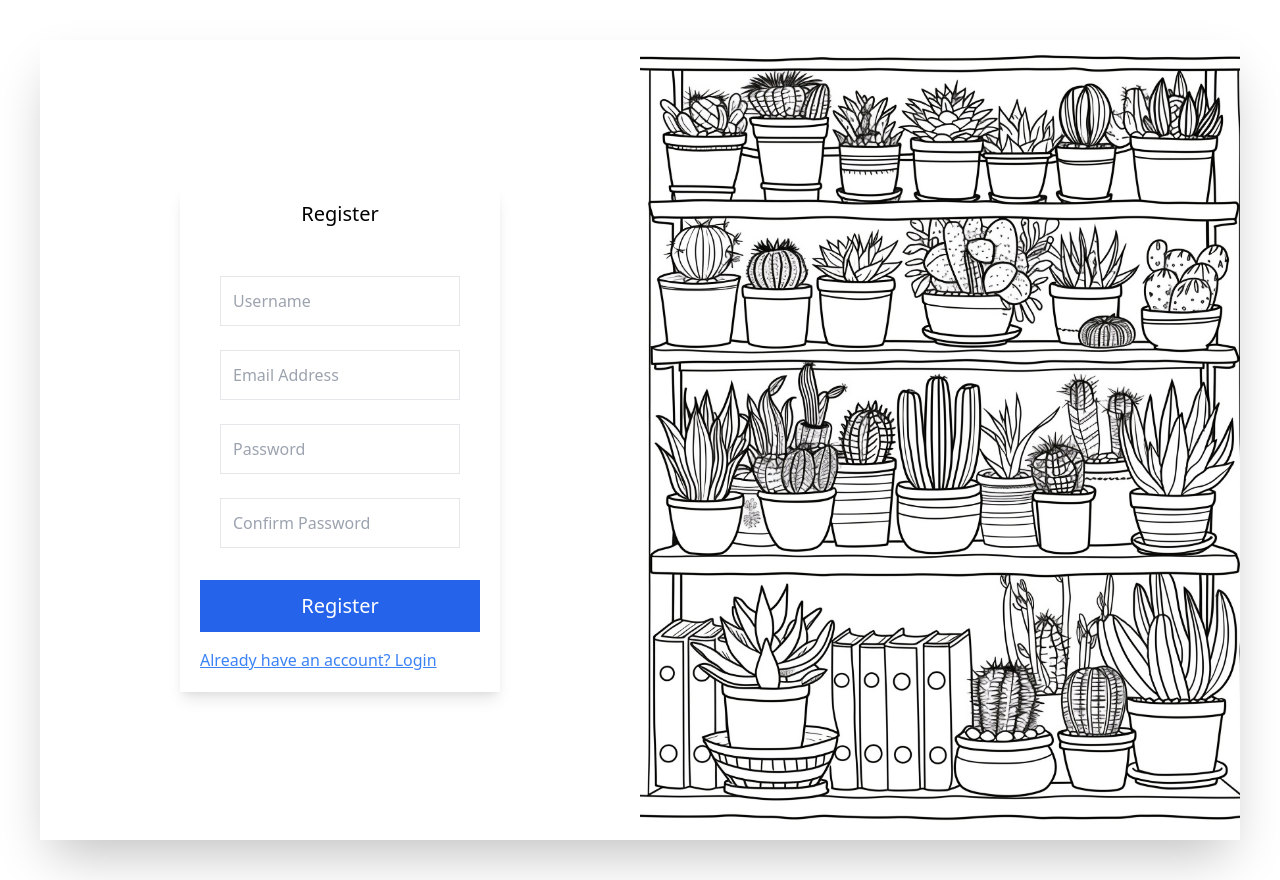
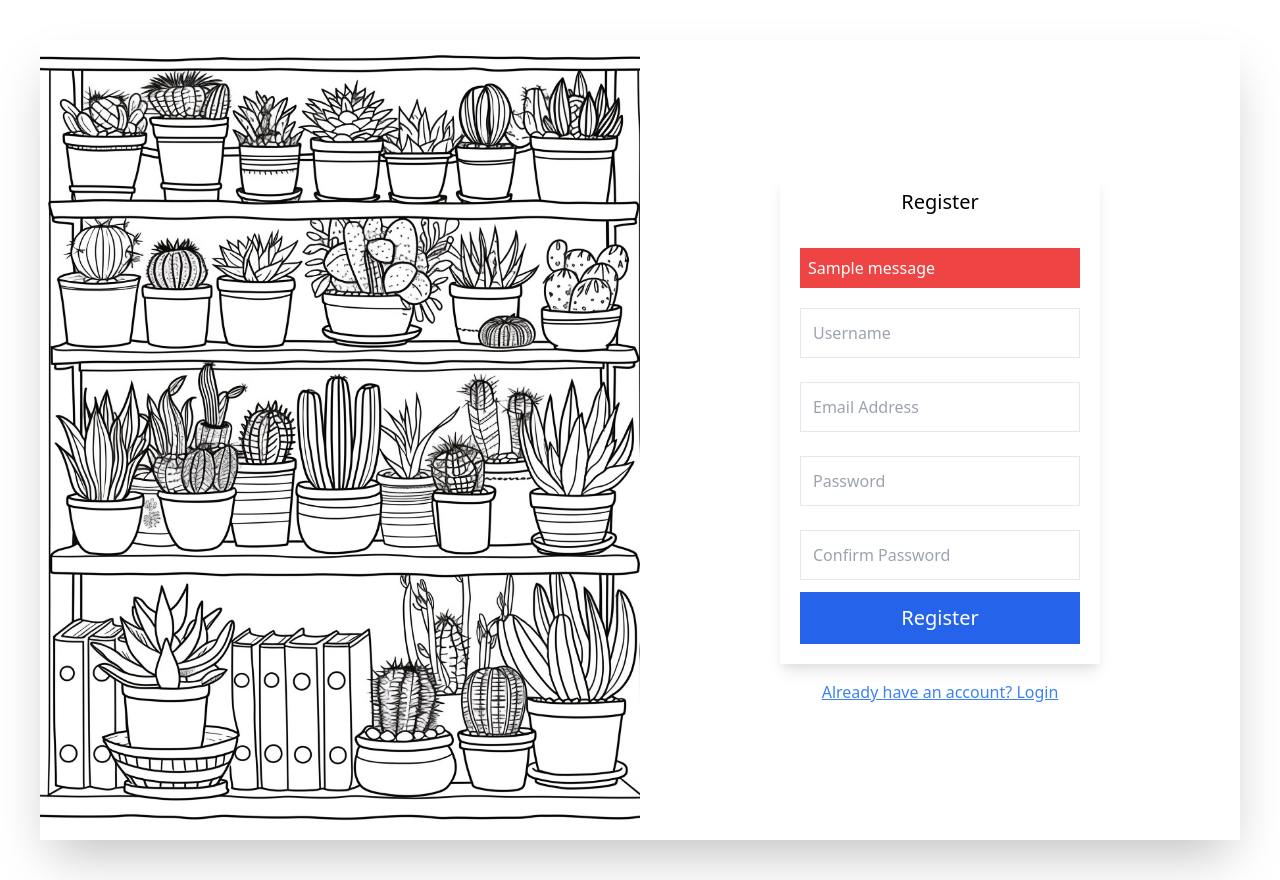
Before and after one commit to ylegzouli/template_saas, a Django app: page /register/ in a window 1280 px wide. Run offline with Django 5.2, Linux system fonts and the light colour scheme; tables that the repository leaves empty hold one stand-in row (values such as "Sample post"); one stand-in notice (Sample message) is shown.

Commit message:
register clean

```diff
--- a/core/forms.py
+++ b/core/forms.py
@@ -4,15 +4,16 @@ from django.contrib.auth.models import User
 from django.contrib.auth.forms import UserCreationForm
 
 class CustomUserCreationForm(UserCreationForm):
-    email = forms.EmailField(required=True, help_text='Required. Enter a valid email address.')
+    # email = forms.EmailField(required=True, help_text='Required. Enter a valid email address.')
 
     class Meta(UserCreationForm.Meta):
         model = User
-        fields = UserCreationForm.Meta.fields + ('email',)
+        # fields = UserCreationForm.Meta.fields + ('email',)
+        fields = UserCreationForm.Meta.fields
 
     def save(self, commit=True):
         user = super().save(commit=False)
-        user.email = self.cleaned_data['email']
+        # user.email = self.cleaned_data['email']
         if commit:
             user.save()
         return user
--- a/core/templates/core/register.html
+++ b/core/templates/core/register.html
@@ -1,29 +1,34 @@
-
 {% extends 'core/base.html' %}
 {% load static %}
 
 {% block content %}
 <div class="md:m-10 shadow-2xl">
     <div class="grid grid-cols-1 md:grid-cols-2">
+    <div style="background-image: url('{% static 'images/login.png' %}'); background-size: cover; background-position: center; height: 100vh;"></div>
 
         <div class="flex flex-col items-center justify-center h-screen">
-                <form method="post" action="{% url 'login' %}" class="shadow-lg w-80">
+            <form method="post" action="{% url 'register' %}" class="shadow-lg w-80">
                 {% csrf_token %}
                 <div class="my-3 text-xl font-medium text-center">Register</div>
                 <div class="p-5 pt-3">
-                        <div class="p-5 pt-3">
+                    {% if messages %}
+                        {% for message in messages %}
+                            <div class="bg-red-500 text-white p-2 my-2">
+                                {{ message }}
+                            </div>
+                        {% endfor %}
+                    {% endif %}
                     <input type="text" name="username" placeholder="Username" class="w-full p-3 my-3 border outline-0 placeholder:text-black">
                     <input type="email" name="email" placeholder="Email Address" class="w-full p-3 my-3 border outline-0 placeholder:text-black">
                     <input type="password" name="password1" placeholder="Password" class="w-full p-3 my-3 border outline-0 placeholder:text-black">
                     <input type="password" name="password2" placeholder="Confirm Password" class="w-full p-3 my-3 border outline-0 placeholder:text-black">
+                    <button type="submit" class="w-full p-3 text-xl font-medium text-center text-white bg-blue-600">Register</button>
                 </div>
-                        <button type="submit" class="w-full p-3 text-xl font-medium text-center text-white bg-blue-600">Register</button>
             </form>
             <div class="mt-4">
                 <a href="{% url 'login' %}" class="text-blue-500 underline">Already have an account? Login</a>
             </div>
         </div>
     </div>
-            <div style="background-image: url('{% static 'images/login.png' %}'); background-size: cover; background-position: center; height: 100vh;"></div>
 </div>
 {% endblock %}
--- a/core/views.py
+++ b/core/views.py
@@ -9,13 +9,21 @@ from django.contrib.auth import authenticate, login, logout
 from django.shortcuts import render, redirect
 from django.contrib import messages
 
+
 def register(request):
+    # Redirect to dashboard if user is already logged in
+    if request.user.is_authenticated:
+        return redirect('dashboard')
     if request.method == 'POST':
         form = CustomUserCreationForm(request.POST)
         if form.is_valid():
             user = form.save()
-            # auth_login(request, user)  # Log the user in after registering
-            return redirect('login')  # Redirect to the home page or another destination
+            # Optionally log the user in directly
+            # auth_login(request, user)
+            return redirect('login')  # Redirect to a login page or dashboard
+        else:
+            # Form is not valid, show a message to the user
+            messages.error(request, "Register failed, please retry.")
     else:
         form = CustomUserCreationForm()
     return render(request, 'core/register.html', {'form': form})
```
Also changed, not shown: core/templates/core/login.html (+11 -11 lines), db.sqlite3. Lines whose indentation alone changed are shown as unchanged.
